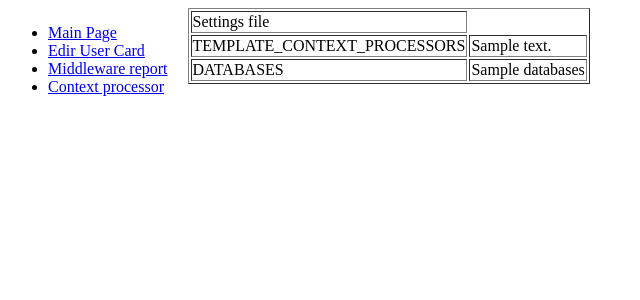
After one commit to gri4on/test_for_coffe_cups, a Django app: template templates/settings.html in a window 1280 px wide. The commit adds this page. Shown: the top 300 px of the page, without its empty margins (0-640 px from the left). Run offline with Django 3.2, Linux system fonts and the light colour scheme; the template is opened without the code that fills it: most values are stand-ins (such as "Sample title", 1, 10 or a date in 2020).

Commit message:
ticket:3: Finished

```diff
--- a/settings.py
+++ b/settings.py
@@ -119,13 +119,13 @@ INSTALLED_APPS = (
     'test_for_coffe_cups.usercards',
 
 )
-
 TEMPLATE_CONTEXT_PROCESSORS = (
     "django.contrib.auth.context_processors.auth",
     "django.core.context_processors.debug",
     "django.core.context_processors.i18n",
     "django.core.context_processors.media",
-    "django.contrib.messages.context_processors.messages"
+    "django.contrib.messages.context_processors.messages",
+    "test_for_coffe_cups.usercards.context_processors.settings_processor",
     )
 
 LOGIN_REDIRECT_URL = "/"
--- a/templates/menu.html
+++ b/templates/menu.html
@@ -3,5 +3,6 @@
 	<li ><a href="/">Main Page</a></li>
 	<li ><a href="/edit_usercard/">Edir User Card</a></li>
 	<li ><a href="/middleware/">Middleware report</a></li>
+	<li ><a href="{% url ctx_proc %}">Context processor</a></li>
 	<ul>
 </div>
--- /dev/null
+++ b/templates/settings.html
@@ -0,0 +1,9 @@
+{% extends "base.html" %}
+{% block title %}Result of context processor{% endblock %}
+{% block content %}
+<table border="1">
+<tr><td>Settings file</td></tr>
+<tr><td>TEMPLATE_CONTEXT_PROCESSORS</td><td>{{ settings.TEMPLATE_CONTEXT_PROCESSORS }}</td></tr>
+<tr><td>DATABASES</td><td>{{ settings.DATABASES }}</td></tr>
+</table>
+{% endblock %}
--- /dev/null
+++ b/usercards/context_processors.py
@@ -0,0 +1,5 @@
+from django.conf import settings
+
+
+def settings_processor(request):
+    return {"settings": settings}
--- a/usercards/urls.py
+++ b/usercards/urls.py
@@ -4,4 +4,5 @@ urlpatterns = patterns('usercards.views',
     url(r'^$', "contact", name='contact_home'),
     url(r'^edit_usercard/$', "edit_card", name='card_edit'),
     url(r'^middleware/$', "report_middleware", name='midl_report'),
+    url(r'^ctx_proc/$', "context_processor", name='ctx_proc'),
 )
```
Also changed, not shown: usercards/views.py (+11 -3 lines).
